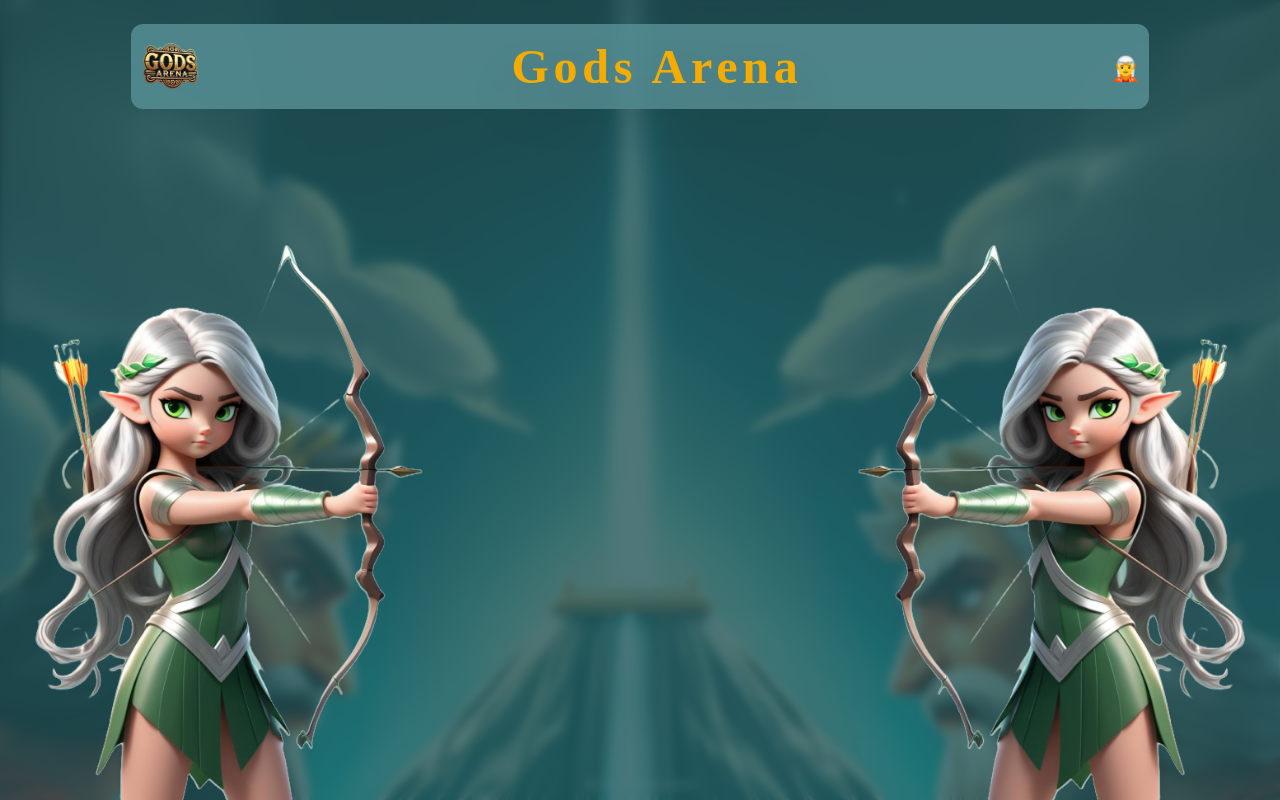
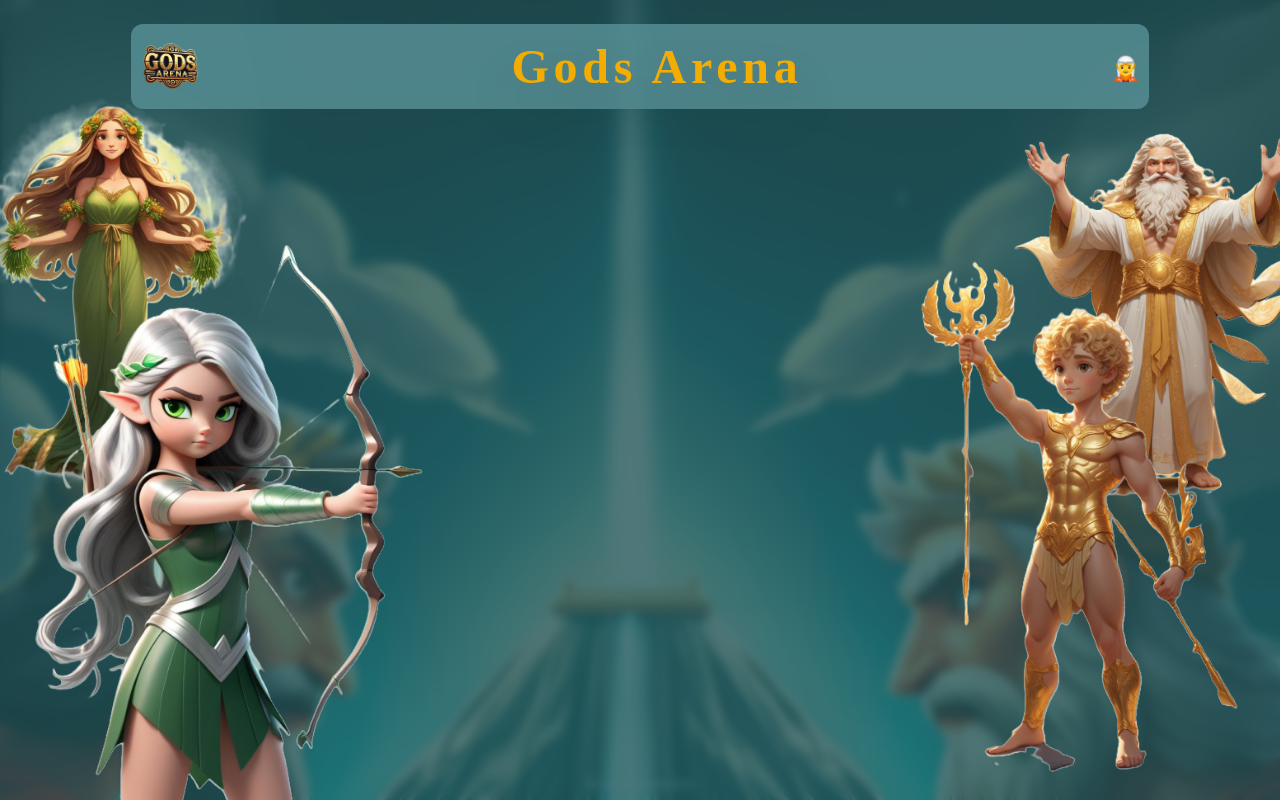
Before and after one commit to WildCodeSchool-CDA-FT-2024-09/JS-CDA-Projet-1-Team-A, a React (Vite) app in the folder client/: page /trial in a window 1280 px wide. Built offline with nearby package versions, Linux system fonts and the light colour scheme; no server answers; a web font is replaced by a local one.

Commit message:
StartTrialPage/visual: Gods only added for large screens

```diff
--- a/client/src/main.tsx
+++ b/client/src/main.tsx
@@ -32,7 +32,7 @@ const router = createBrowserRouter([
         element: <AboutUsPage />,
       },
       {
-        path: "/Trial",
+        path: "/trial",
         element: <StartTrialPage />,
       },
     ],
--- a/client/src/pages/StartTrialPage.tsx
+++ b/client/src/pages/StartTrialPage.tsx
@@ -1,6 +1,21 @@
 function StartTrialPage() {
   return (
     <section className="fixed inset-0 h-screen w-full bg-blue-v/80 backdrop-blur-sm">
+      {/* Div contenant les dieux en tant qu'images d'arrière-plan et visible uniquement à partir de md  */}
+      <div className="absolute inset-0 mt-24 hidden h-[50vh] justify-between md:flex">
+        <img
+          src="/img/gods/freepik__adorable-cargerge.png"
+          alt="Dieu de votre champion"
+          className="h-auto max-w-full"
+        />
+        <img
+          src="/img/gods/fq.png"
+          alt="Dieu de votre opposant"
+          className="h-auto max-w-full"
+        />
+      </div>
+
+      {/* Div contenant les avatars */}
       <div className="relative flex h-full items-center justify-between md:items-end">
         {/* Avatar 1 - à gauche */}
         <img
@@ -11,7 +26,7 @@ function StartTrialPage() {
 
         {/* Avatar 2 - à droite */}
         <img
-          src="/img/competitors/battle/1.png"
+          src="/img/competitors/battle/2.png"
           alt="Avatar de l'adversaire"
           className="absolute right-0 h-[45vh] w-auto translate-x-28 translate-y-[-3rem] scale-x-[-1] object-contain sm:translate-y-0 md:h-[70vh] md:translate-x-0"
         />
```
Also changed, not shown: client/public/img/gods/fq.png (added), client/public/img/gods/freepik__adorable-cargerge.png (added).
